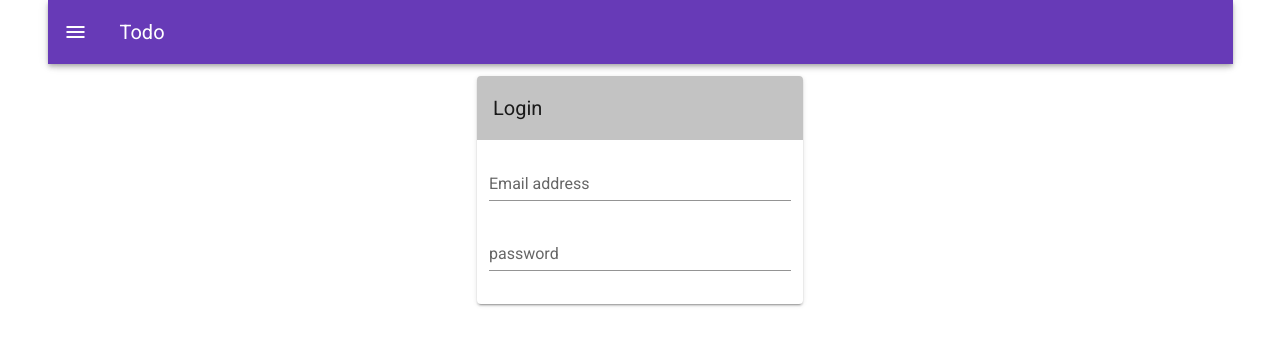
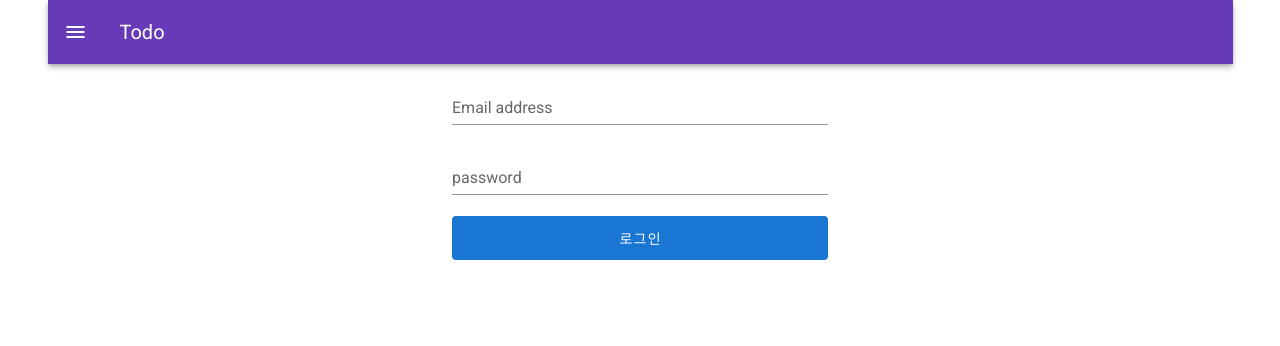
Before and after one commit to khv2644511/Vue_TodoList, a Vue app: page /login in a window 1280 px wide. Shown: the top 346 px of the page. Built offline with nearby package versions, Linux system fonts and the light colour scheme.

Commit message:
feat: 로그인 실패시 ERROR Alert표시

```diff
--- a/src/App.vue
+++ b/src/App.vue
@@ -41,7 +41,7 @@
       </v-list>
     </v-navigation-drawer>
 
-    <v-main >
+    <v-main fill-height>
       <router-view></router-view>
     </v-main>
   </v-container>
--- a/src/views/Login.vue
+++ b/src/views/Login.vue
@@ -1,24 +1,16 @@
 <template>
-   <v-container style="max-width:350px;">
-    <v-row justify="center">
-      <v-col>
-<v-card>
-  <v-toolbar flat color="#bbbabade">
-      <v-toolbar-title>Login</v-toolbar-title>
-    </v-toolbar>
-  <div class="pa-3" >
-    <v-text-field
-              label="Email address"
-              v-model="email"
-            ></v-text-field>
-              <v-text-field
-                label="password"
-                type="pasword"
-                v-model="password"
-              ></v-text-field>
-  </div>
-</v-card>
-</v-col>
+   <v-container fill-height style="max-width:400px;">
+    <v-row no-gutters >
+      <v-col align-self="center">
+        <v-text-field
+            label="Email address"
+            v-model="email"></v-text-field>
+        <v-text-field
+          label="password"
+          type="password"
+          v-model="password"></v-text-field>
+        <v-btn large block depressed color="primary" @click='login'>로그인</v-btn>
+      </v-col>
      </v-row>
    </v-container>
 </template>
@@ -35,7 +27,13 @@ export default {
    data() {
      return {
        email: null,
-       password: null
+       password: null,
+       allUsers: [
+        {id: 1, name: 'hyebin', email: 'khv@naver.com', password: '1234'},
+        {id: 2, name: 'logo', email: 'khv@naver.com', password: '1234'}
+       ],
+       isError: false,
+       loginSuccess: false
      }
    },
    computed: {
@@ -48,7 +46,18 @@ export default {
 
    },
    methods: {
-
+     login() {
+      // 전체 유저에서 해당 이메일로 유저를 찾는다.
+      let selectedUser = null
+      this.allUsers.forEach(user=>{
+        if(user.email === this.email) selectedUser = user
+      })
+      if(selectedUser === null) this.isError= true
+      else {
+        selectedUser.password !== this.password?  this.isError= true: this.loginSuccess = true
+      }
+      // 그 유저의 비밀번호와 입력된 비밀번호를 비교한다.
+     }
    }
 };
 </script>
```
